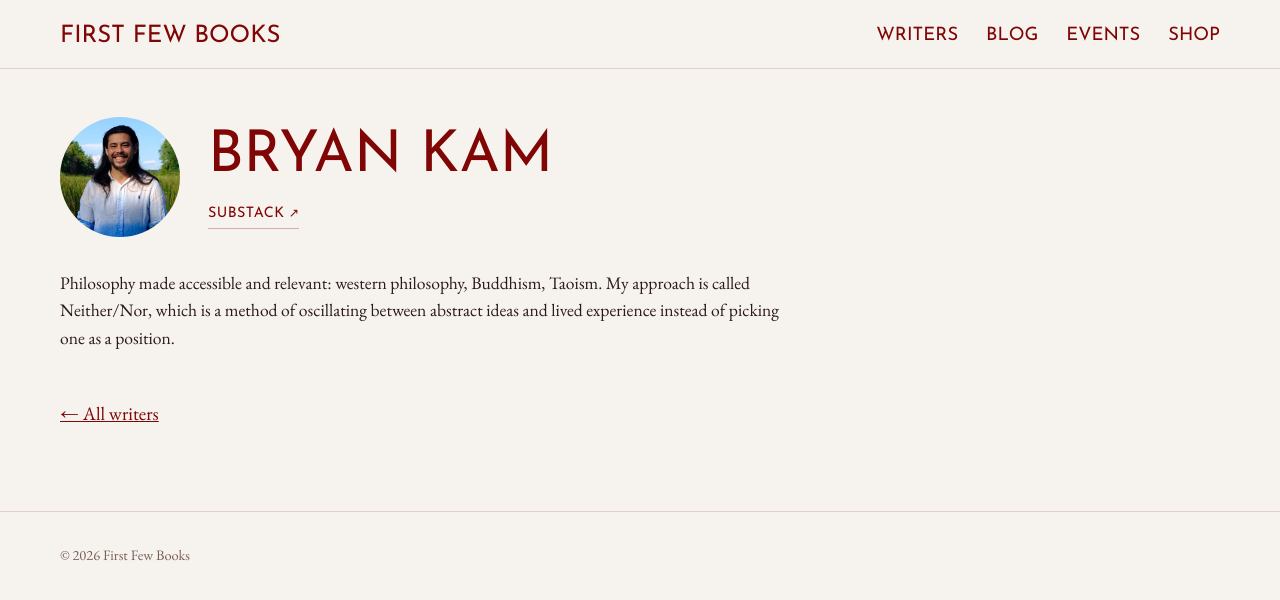
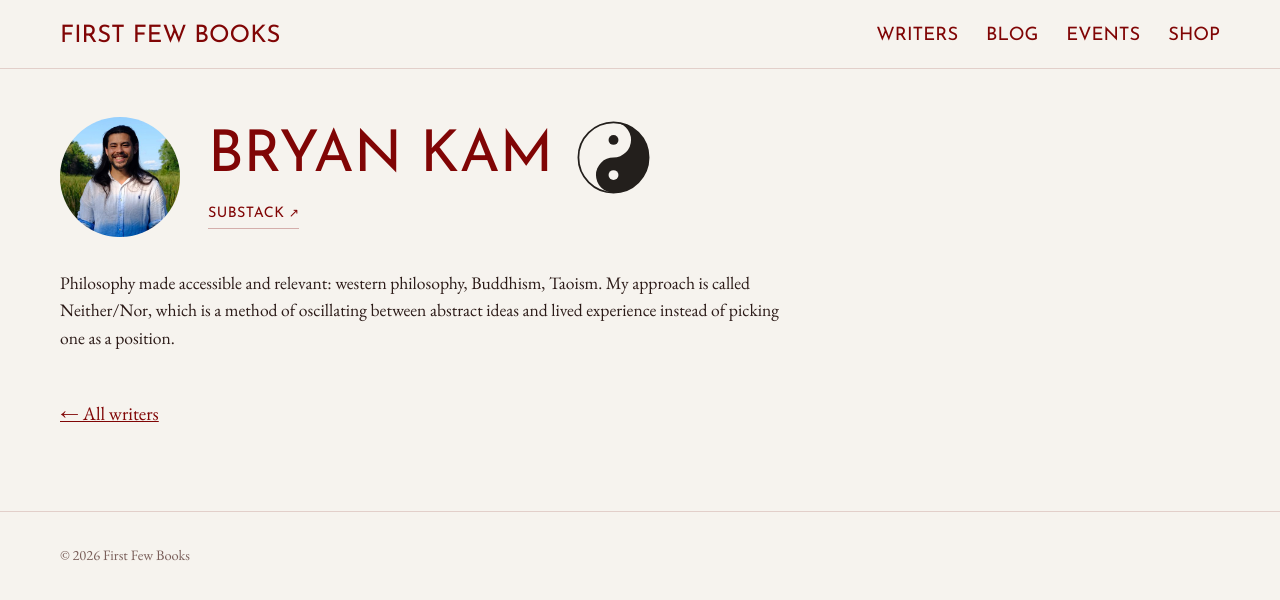
Before and after one commit to nelepope/firstfewbooks, a Jekyll site: the page built from _members/bryan-kam.md, in a window 1280 px wide. Shown: the top 600 px of the page. Built offline with Jekyll 4.4.1, drawn with Linux system fonts in a browser that asks for light colours.

Commit message:
Yin yang next to Bryan's name
Co-Authored-By: Claude Opus 5.5 <noreply@anthropic.com>

```diff
--- a/_members/bryan-kam.md
+++ b/_members/bryan-kam.md
@@ -1,6 +1,8 @@
 ---
 name: Bryan Kam
 photo: /assets/images/members/bryan-kam.jpg
+# Decorative picture next to his name
+motif: /assets/images/motifs/yin-yang.svg
 substack: www.bryankam.com
 ---
 
```
Also changed, not shown: assets/images/motifs/yin-yang.svg (added).
